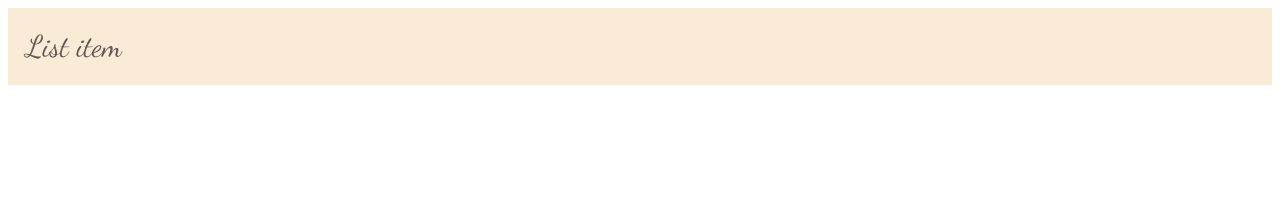
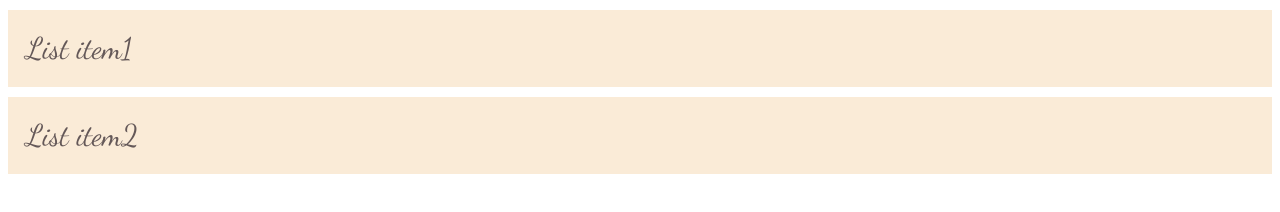
Before and after one commit to ThiemJson/9_1_20_Demo_HTML_CSS, a plain HTML site: page index.html in a window 1280 px wide. Drawn offline with Linux system fonts and the light colour scheme.

Commit message:
fix file CSS ver2

```diff
--- a/index.html
+++ b/index.html
@@ -9,6 +9,7 @@
     <link href="https://fonts.googleapis.com/css?family=Dancing+Script&display=swap" rel="stylesheet">
 </head>
 <body>
-    <div id="list-item">List item</div>
+    <div class="list-item">List item1</div>
+    <div class="list-item">List item2</div>
 </body>
 </html>
--- a/style.css
+++ b/style.css
@@ -1,6 +1,6 @@
 @import url('https://fonts.googleapis.com/css?family=Dancing+Script&display=swap');
 
-#list-item {
+.list-item {
     font-family: Dancing Script,sans-serif;
     color: rgb(100,88,88);
     font-size: 30px;
@@ -8,5 +8,6 @@
     padding-top: 20px;
     padding-bottom: 21px;
     background-color: antiquewhite;
-    padding-right: 282px;
+    padding-right: 60px;
+    margin-top: 10px;
 }
```
